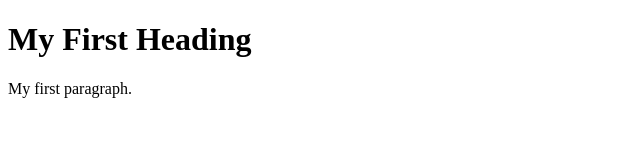
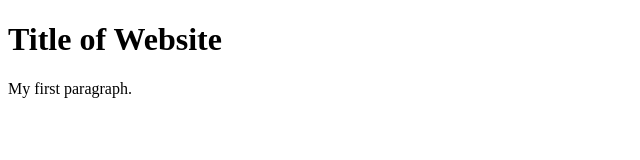
Before and after one commit to 4rass/projectmanager, a plain HTML site: page index.html in a window 1280 px wide. Shown: the whole page, without its empty margins (0-640 px from the left). Drawn offline with Linux system fonts and the light colour scheme.

Commit message:
A few more changes

```diff
--- a/index.html
+++ b/index.html
@@ -2,7 +2,7 @@
 <html>
 <body>
 
-<h1>My First Heading</h1>
+<h1> Title of Website </h1>
 <p>My first paragraph.</p>
 
 </body>
```
Also changed, not shown: 1 other file.
